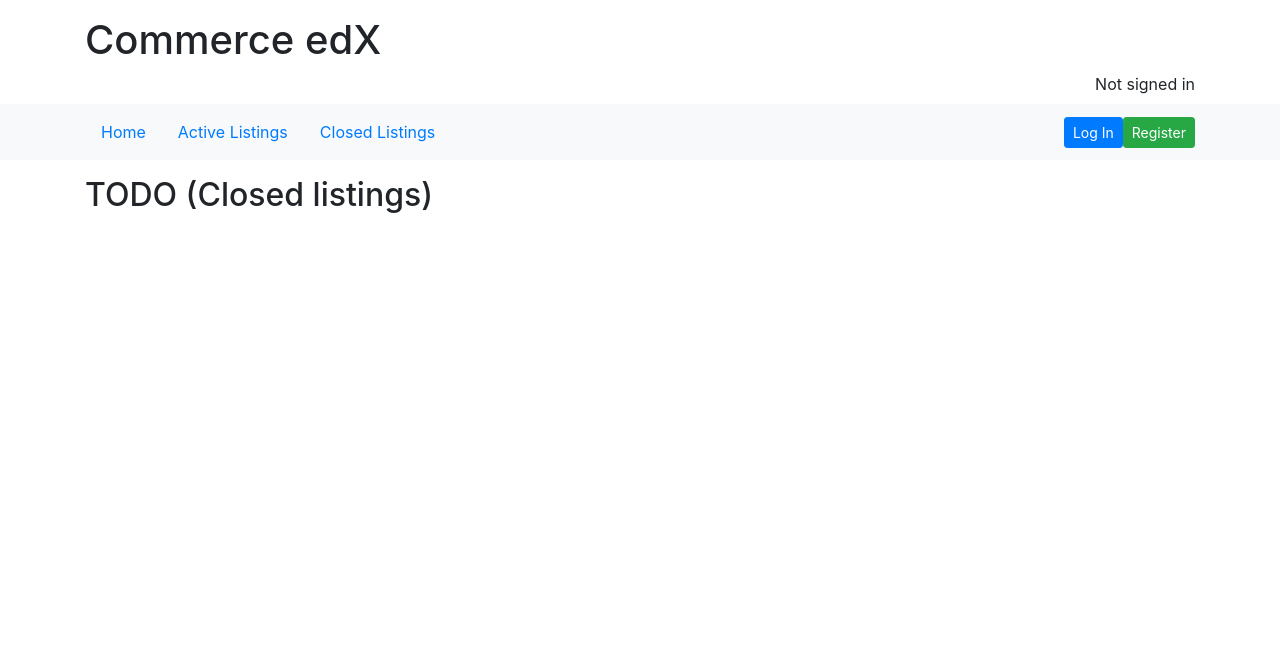
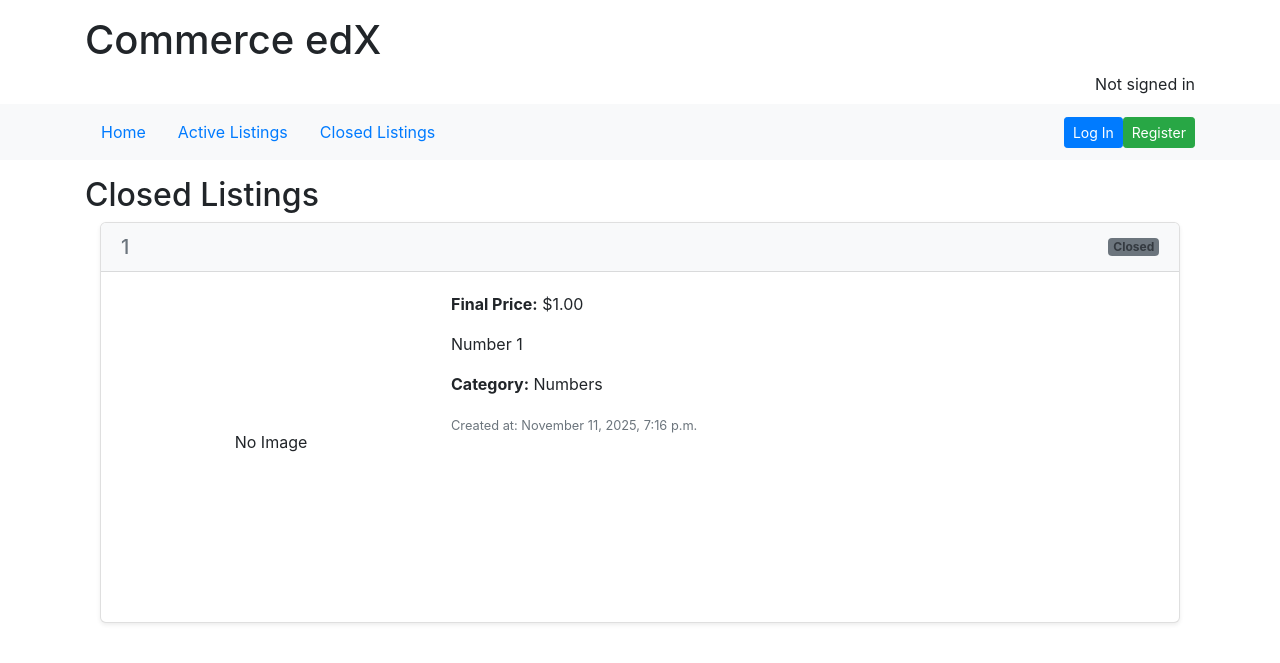
Before and after one commit to AFKMartin/CS50W-Project-2, a Django app: page /closed_listings/ in a window 1280 px wide. Shown: the top 663 px of the page. Run offline with Django 3.2, Linux system fonts and the light colour scheme; data comes from the database, SQL or seed files in the repository; both versions use the stored data as it was after the commit; some libraries are stand-ins or nearby versions.

```diff
--- a/auctions/templates/auctions/closed_listings.html
+++ b/auctions/templates/auctions/closed_listings.html
@@ -6,5 +6,50 @@
 {% endblock %}
 
 {% block body %}
-<h2>TODO (Closed listings)</h2>
+<h2>Closed Listings</h2>
+
+<div class="container">
+{% for listing in listings %}
+    <div class="card mb-4 shadow-sm">
+
+        <!-- Card header -->
+        <div class="card-header bg-light text-dark d-flex justify-content-between align-items-center">
+            <h5 class="mb-0 text-muted">{{ listing.title }}</h5>
+            <span class="badge bg-secondary">Closed</span> <!-- Status, closed -->
+        </div>
+
+        <!-- Card body -->
+        <div class="card-body d-flex flex-wrap align-items-start">
+
+            <!-- Image -->
+            <div class="listing-image">
+                {% if listing.image_url %}
+                    <img src="{{ listing.image_url }}" alt="{{ listing.title }}">
+                {% else %}
+                    <div class="no-image">No Image</div>
+                {% endif %}
+            </div>
+
+            <!-- Info -->
+            <div class="listing-info">
+                <p><strong>Final Price:</strong> ${{ listing.starting_bid }}</p>
+                <p>{{ listing.description }}</p>
+                <p><strong>Category:</strong>
+                    {% if listing.category %}
+                        {{ listing.category.name }}
+                    {% else %}
+                        None
+                    {% endif %}
+                </p>
+                {% if listing.creation_date %}
+                    <p><small class="text-muted">Created at: {{ listing.creation_date|date:"F j, Y, g:i a" }}</small></p>
+                {% endif %}
+            </div>
+        </div>
+    </div>
+{% empty %}
+    <p>No closed listings available.</p>
+{% endfor %}
+</div>
+
 {% endblock %}
--- a/auctions/urls.py
+++ b/auctions/urls.py
@@ -9,6 +9,7 @@ urlpatterns = [
     path("register/", views.register, name="register"),
     path("create_listing/", views.create_listing, name="create_listing"),
     path("categories/", views.categories, name="categories"),
+    path("categories/<int:category_id>", views.category_listings, name="category_listings"),
     path("watchlist/", views.watchlist, name="watchlist"),
     path("closed_listings/", views.closed_listings, name="closed_listings"),
     path("listing/<int:listing_id>/", views.listing_detail, name="listing_detail"),
--- a/auctions/views.py
+++ b/auctions/views.py
@@ -126,6 +126,14 @@ def categories(request):
         "categories": categories
     })
 
+@login_required
+def category_listings(request, category_id):
+    category = get_object_or_404(Category, pk=category_id)
+    listings = AuctionListing.objects.filter(category=category, is_active=True)
+    return render(request, "auctions/category_listings.html", {
+        "category": category,
+        "listings": listings
+    })
 
 @login_required
 def watchlist(request):
```
Also changed, not shown: auctions/templates/auctions/categories.html (+19 -1 lines), auctions/models.py (line endings or trailing spaces), db.sqlite3.
